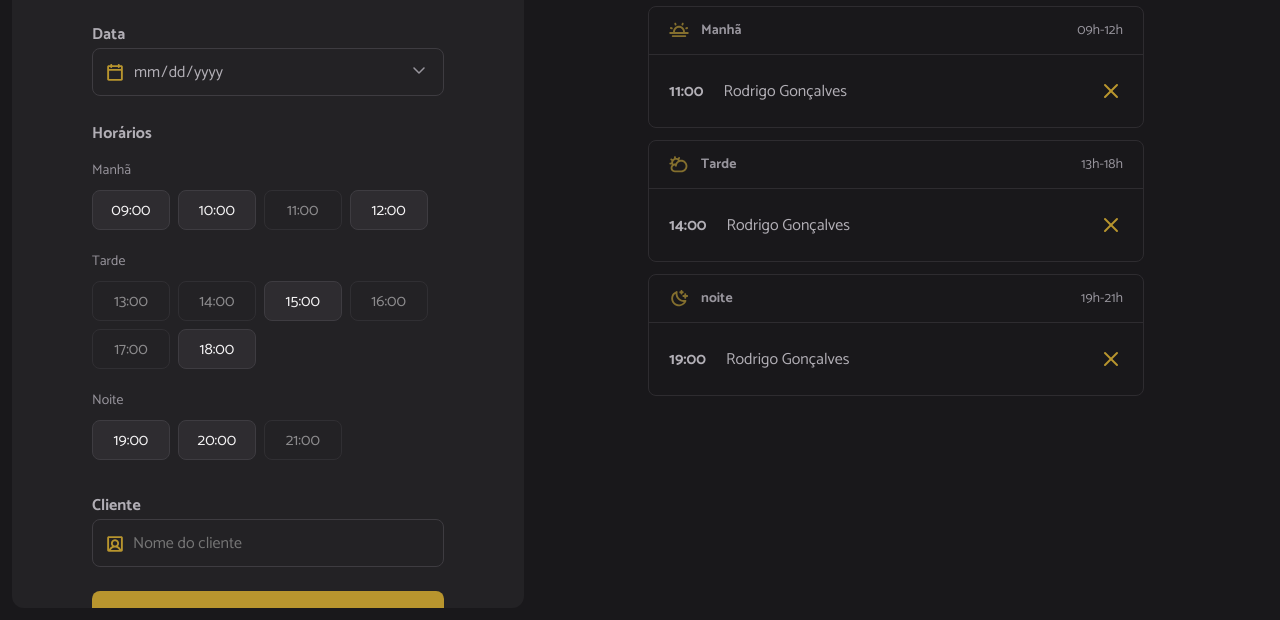
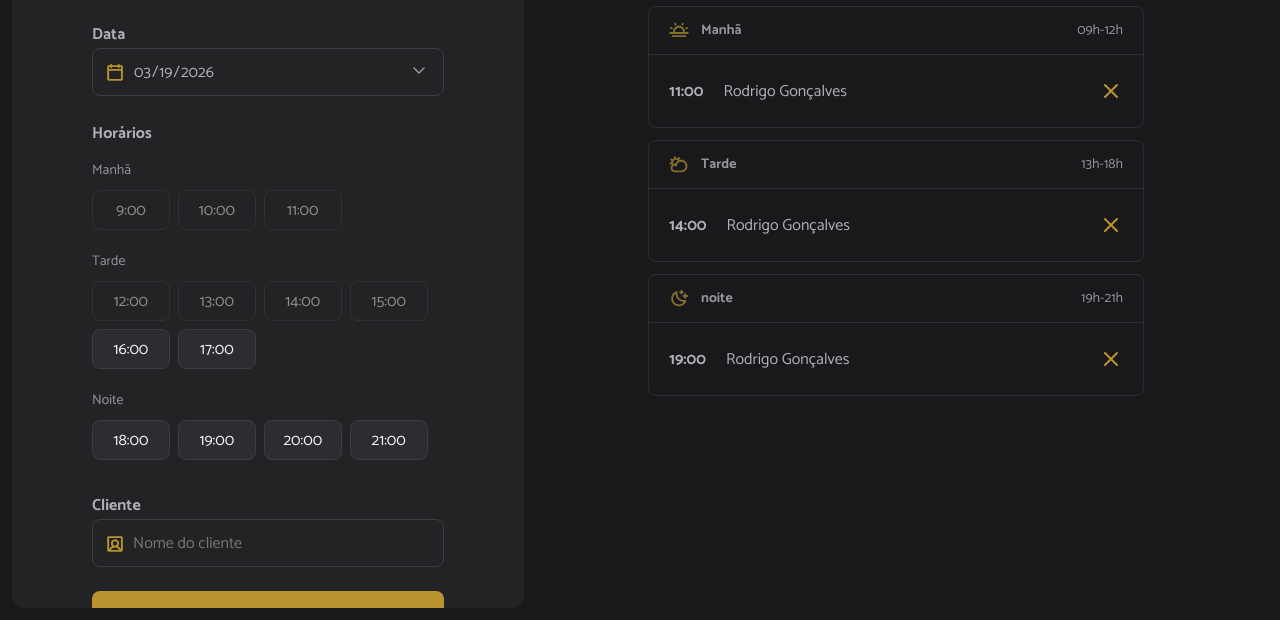
Before and after one commit to diegodevtech/hairday-app, a website built with webpack: page index.html in a window 1280 px wide. Shown: the part 180-800 px from the top of the page. Built offline with nearby package versions, Linux system fonts and the light colour scheme.

Commit message:
Form
-adds styles and interaction with date selector

```diff
--- a/index.html
+++ b/index.html
@@ -1,5 +1,5 @@
 <!DOCTYPE html>
-<html lang="en">
+<html lang="pt-BR">
   <head>
     <meta charset="UTF-8" />
     <meta name="viewport" content="width=device-width, initial-scale=1.0" />
@@ -37,21 +37,13 @@
         <span class="label">Horários</span>
         <ul id="hours" class="hours" aria-label="Horários disponíveis de manhã">
           <!-- Exemplo: Manhã -->
-          <li data-period="morning" class="hour-period">Manhã</li>
+          <!-- <li data-period="morning" class="hour-period">Manhã</li>
           <li data-period="morning" value="09:00" class="hour hour-available">
             09:00
-          </li>
-          <li data-period="morning" value="10:00" class="hour hour-available">
-            10:00
-          </li>
-          <li data-period="morning" value="11:00" class="hour hour-unavailable">
-            11:00
-          </li>
-          <li data-period="morning" value="12:00" class="hour hour-available">
-            12:00
-          </li>
+          </li> -->
+
           <!-- Exemplo: Tarde  -->
-          <li data-period="morning" class="hour-period">Tarde</li>
+          <!-- <li data-period="morning" class="hour-period">Tarde</li>
           <li
             data-period="afternoon"
             value="13:00"
@@ -59,45 +51,15 @@
           >
             13:00
           </li>
-          <li
-            data-period="afternoon"
-            value="14:00"
-            class="hour hour-unavailable"
-          >
-            14:00
-          </li>
-          <li data-period="afternoon" value="15:00" class="hour hour-available">
-            15:00
-          </li>
-          <li
-            data-period="afternoon"
-            value="16:00"
-            class="hour hour-unavailable"
-          >
-            16:00
-          </li>
-          <li
-            data-period="afternoon"
-            value="17:00"
-            class="hour hour-unavailable"
-          >
-            17:00
-          </li>
           <li data-period="afternoon" value="18:00" class="hour hour-available">
             18:00
-          </li>
+          </li> -->
           <!-- Exemplo: Noite -->
-          <li data-period="morning" class="hour-period">Noite</li>
+          <!-- <li data-period="morning" class="hour-period">Noite</li>
 
           <li data-period="night" value="19:00" class="hour hour-available">
             19:00
-          </li>
-          <li data-period="night" value="20:00" class="hour hour-available">
-            20:00
-          </li>
-          <li data-period="night" value="21:00" class="hour hour-unavailable">
-            21:00
-          </li>
+          </li> -->
         </ul>
 
         <label for="client" class="label">Cliente</label>
--- a/src/libs/dayjs.js
+++ b/src/libs/dayjs.js
@@ -1,5 +1,5 @@
 import dayjs from "dayjs";
-import "dayjs/locale/pt-br";
+import "dayjs/locale/pt-br.js";
 
 dayjs.locale("pt-br");
 
--- /dev/null
+++ b/src/modules/form/date-change.js
@@ -0,0 +1,7 @@
+import { schedulesDay } from "../schedules/load.js";
+
+const selectedDate = document.getElementById("date");
+
+selectedDate.addEventListener("change", () => {
+  schedulesDay();
+});
--- /dev/null
+++ b/src/modules/form/hours-click.js
@@ -0,0 +1,10 @@
+export function hoursClick() {
+  const hours = document.querySelectorAll(".hour-available");
+
+  hours.forEach((available) => {
+    available.addEventListener("click", (event) => {
+      hours.forEach((hour) => hour.classList.remove("hour-selected"));
+      event.target.classList.add("hour-selected");
+    });
+  })
+}
--- /dev/null
+++ b/src/modules/form/hours-load.js
@@ -0,0 +1,38 @@
+import dayjs from "dayjs";
+import { openingHours } from "../../utils/opening-hours.js";
+import { hoursClick } from "./hours-click.js";
+
+const hours = document.getElementById("hours");
+
+export function hoursLoad({ date }) {
+
+  hours.innerHTML = "";
+
+  const opening = openingHours.map((hour) => {
+    const [scheduleHour] = hour.split(":");
+    const isHourPast = dayjs(date).add(scheduleHour,"hour").isAfter(dayjs());
+    return {
+      hour,
+      isAvailable: isHourPast
+    }
+  });
+
+  opening.forEach(({ hour, isAvailable }) => {
+    const li = document.createElement("li");
+    li.classList.add("hour");
+    li.classList.add(isAvailable ? "hour-available" : "hour-unavailable");
+
+    li.textContent = hour;
+    if(hour === "9:00") hourHeaderAdd("Manhã"); else if(hour === "12:00") hourHeaderAdd("Tarde"); else if(hour === "18:00") hourHeaderAdd("Noite");
+    hours.append(li);
+  });
+
+  hoursClick();
+}
+
+function hourHeaderAdd(title) {
+  const header = document.createElement("li");
+  header.classList.add("hour-period");
+  header.textContent = title;
+  hours.append(header);
+}
--- /dev/null
+++ b/src/modules/form/submit.js
@@ -0,0 +1,33 @@
+import dayjs from "../../libs/dayjs.js";
+
+const form = document.querySelector("form");
+const clientName = document.getElementById("client");
+const selectedDate = document.getElementById("date");
+const today = dayjs(new Date()).format("YYYY-MM-DD");
+
+selectedDate.value = today;
+selectedDate.min = today;
+
+form.addEventListener("submit", (event) => {
+  event.preventDefault();
+  try {
+    const name = clientName.value.trim();
+    if(!name){
+      return alert("Por favor, insira o nome.");
+    }
+    const hourSelected = document.querySelector(".hour-selected");
+
+    if(!hourSelected){
+      return alert("Por favor, selecione um horário.");
+    }
+
+    const [hour] = hourSelected.textContent.split(":");
+
+    const when = dayjs(selectedDate.value).add(hour, "hour");
+
+    const id = new Date().getTime();
+  } catch(error) {
+    alert("Não foi possível realizar o agendamento.")
+    console.log(error);
+  }
+});
--- /dev/null
+++ b/src/modules/page-load.js
@@ -0,0 +1,5 @@
+import { schedulesDay } from "./schedules/load.js"
+
+document.addEventListener('DOMContentLoaded', function() {
+  schedulesDay();
+});
--- /dev/null
+++ b/src/modules/schedules/load.js
@@ -0,0 +1,7 @@
+import { hoursLoad } from "../form/hours-load.js";
+
+const selectedDate = document.getElementById("date");
+export function schedulesDay() {
+  const date = selectedDate.value;
+  hoursLoad({ date });
+}
--- /dev/null
+++ b/src/utils/opening-hours.js
@@ -0,0 +1,15 @@
+export const openingHours = [
+  "9:00",
+  "10:00",
+  "11:00",
+  "12:00",
+  "13:00",
+  "14:00",
+  "15:00",
+  "16:00",
+  "17:00",
+  "18:00",
+  "19:00",
+  "20:00",
+  "21:00",
+]
```
Also changed, not shown: src/main.js (+9 -1 lines), dist/index.html, dist/main.js.
